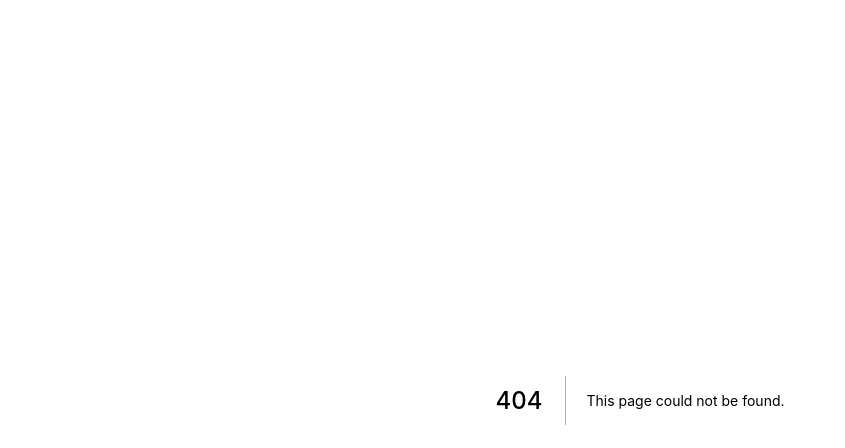
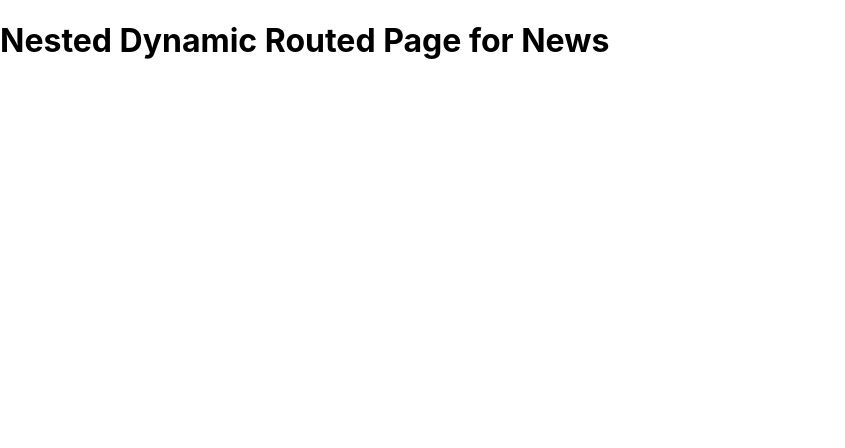
Before and after one commit to InterAct-Development/interact-frontend, a Next.js app: page /news/1 in a window 1280 px wide. Before the commit this address had no page. Shown: the top 448 px of the page, without its empty margins (0-845 px from the left). Built offline with nearby package versions, Linux system fonts and the light colour scheme.

Commit message:
Creating Dynamic Page for Dynamic Routing

```diff
--- /dev/null
+++ b/pages/news/[newsId].js
@@ -0,0 +1,13 @@
+// our-domain.com/news/[newsId] = Dynamic Routing
+
+import { useRouter } from "next/router";
+
+function NewsDynamicPage() {
+  const router = useRouter();
+  console.log(router.query.newsId); // Fetching concrete data
+  const newsId = router.query.newsId; // Send a request to the backend API to fetch the news item with newsId
+
+  return <h1>Nested Dynamic Routed Page for News</h1>;
+}
+
+export default NewsDynamicPage;
```
